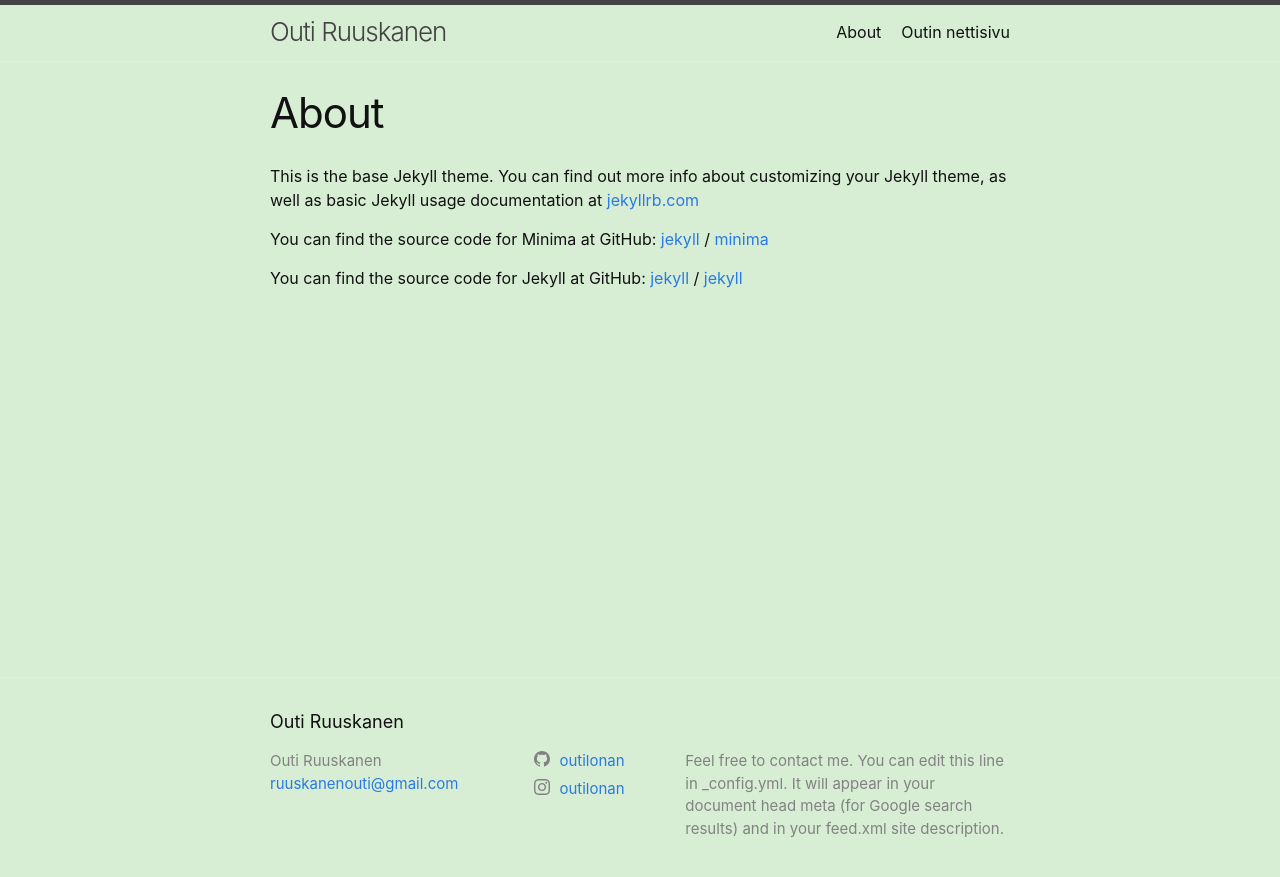
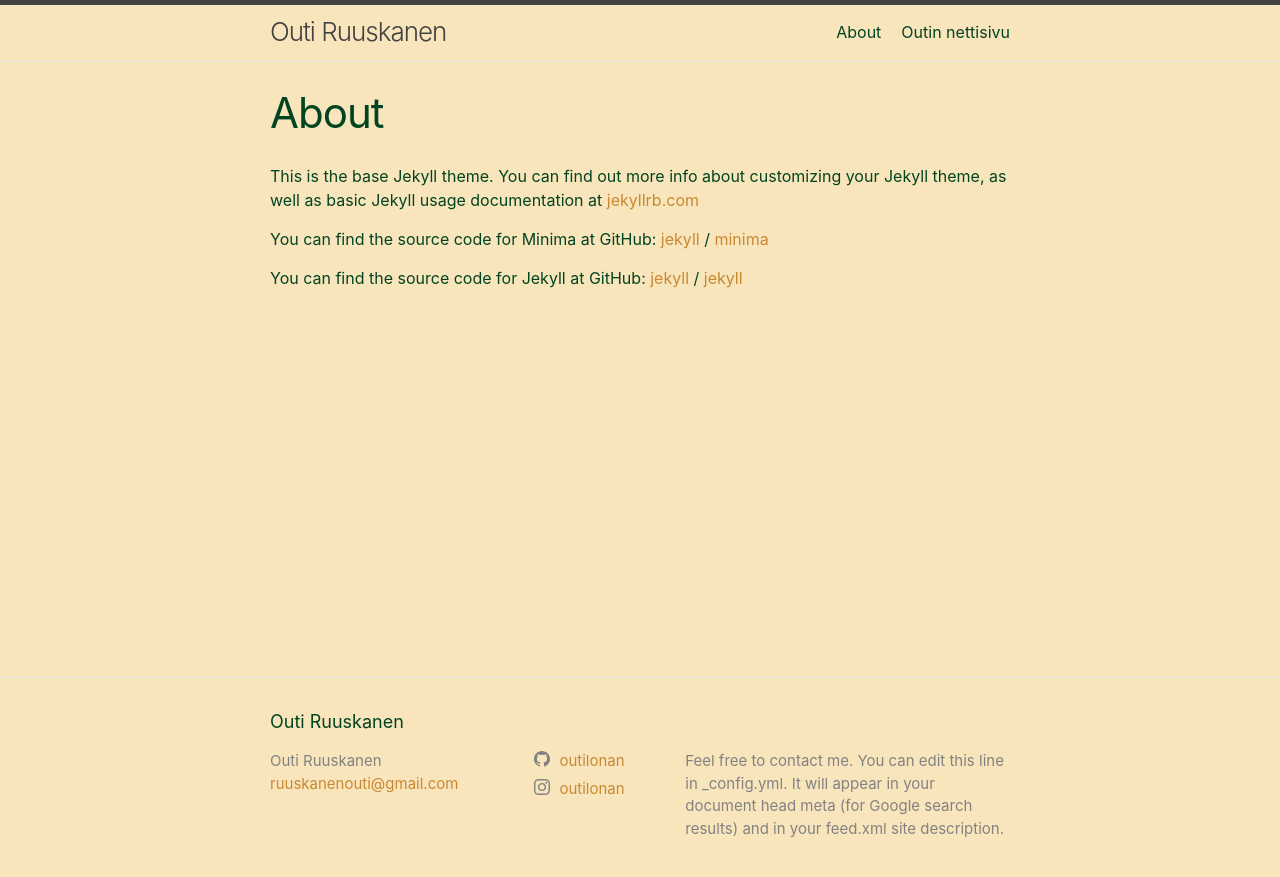
Before and after one commit to outilonan/outilonan.github.io, a Jekyll site: the page built from about.markdown, in a window 1280 px wide. Shown: the top 877 px of the page. Built offline with Jekyll 4.4.1, drawn with Linux system fonts in a browser that asks for light colours.

Commit message:
colour changes

```diff
--- a/_sass/minima.scss
+++ b/_sass/minima.scss
@@ -10,9 +10,9 @@ $base-line-height: 1.5 !default;
 
 $spacing-unit:     30px !default;
 
-$text-color:       #111 !default;
-$background-color: #d7eed4 !default;
-$brand-color:      #2a7ae2 !default;
+$text-color:       #014421 !default;
+$background-color: #F9E5BC !default;
+$brand-color:      #C98932!default;
 
 $grey-color:       #828282 !default;
 $grey-color-light: lighten($grey-color, 40%) !default;
```
